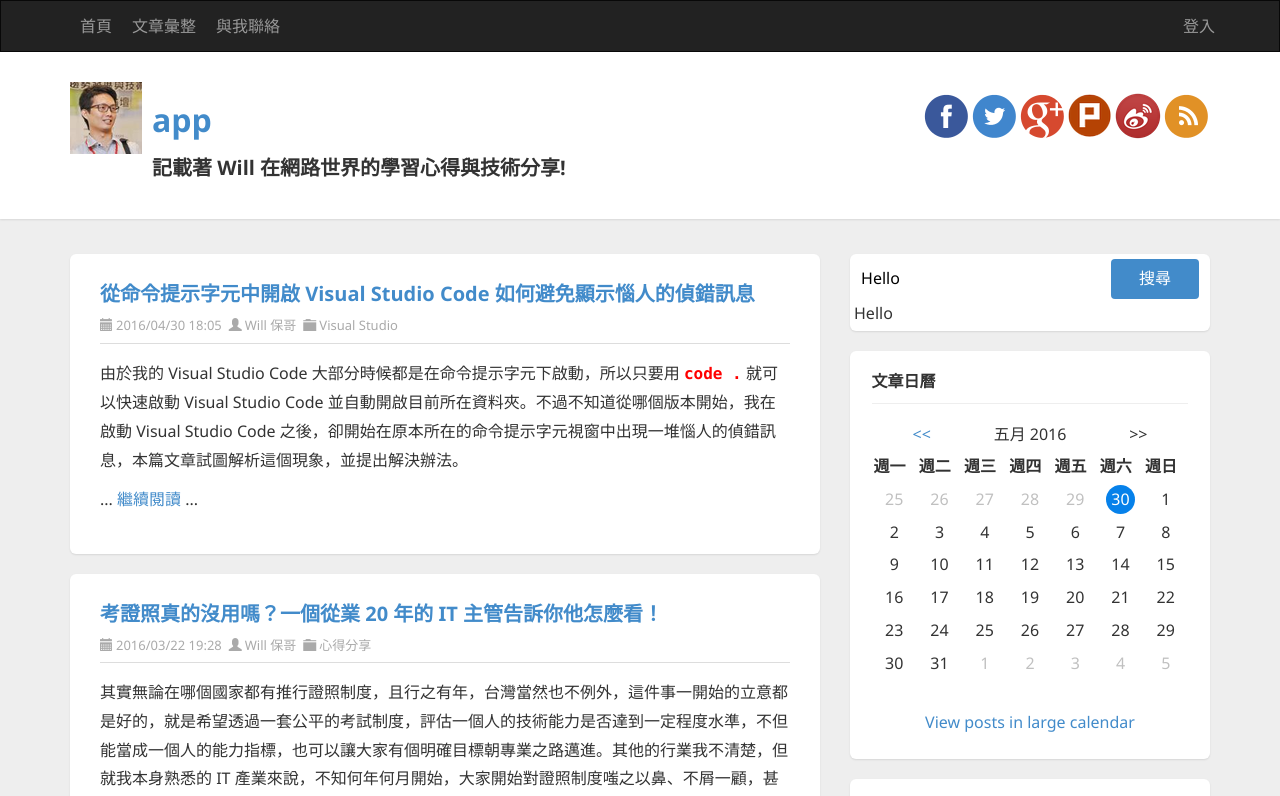
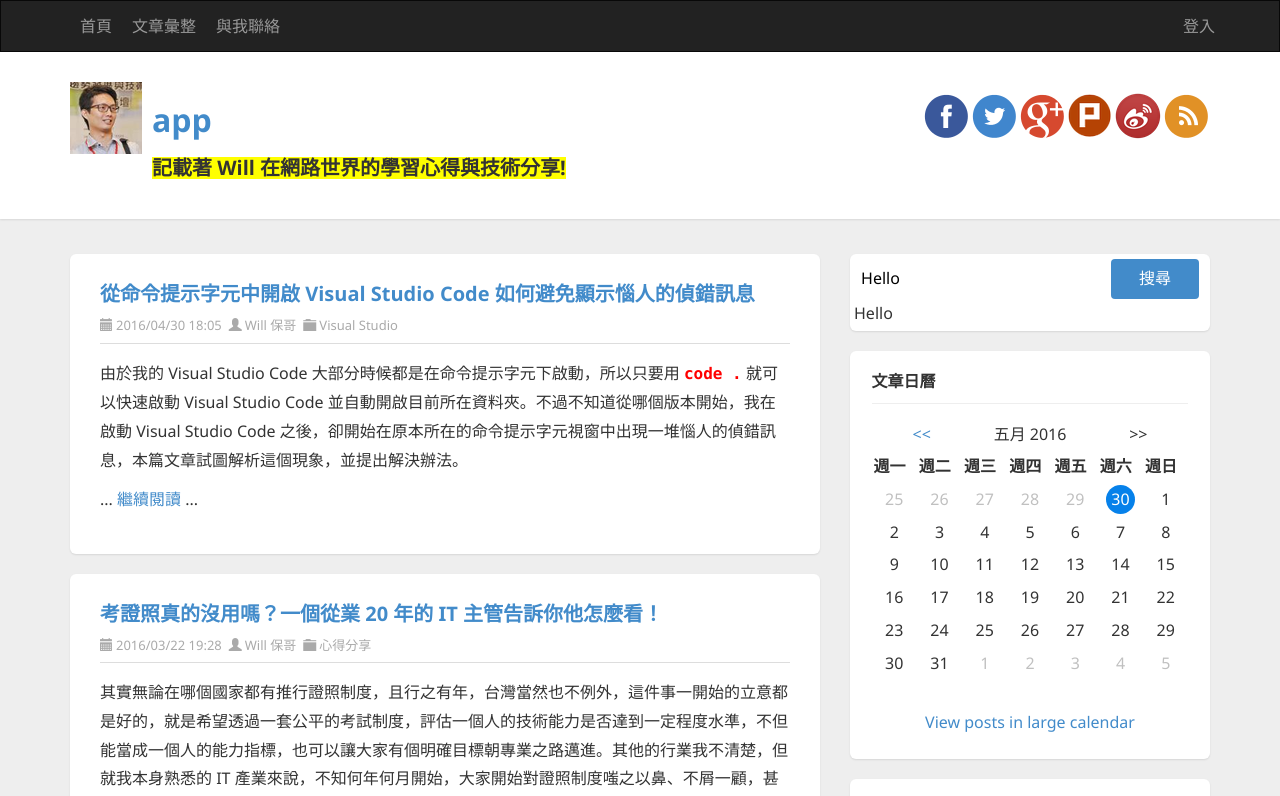
Before and after one commit to coolrare/NTC-NG4, an Angular app: page / in a window 1280 px wide. Shown: the top 796 px of the page. Built offline with nearby package versions, Linux system fonts and the light colour scheme.

Commit message:
示範 ngClass 的用法 1

```diff
--- a/src/app/header/header.component.css
+++ b/src/app/header/header.component.css
@@ -0,0 +1,3 @@
+.highlight {
+  background-color: yellow;
+}
--- a/src/app/header/header.component.html
+++ b/src/app/header/header.component.html
@@ -30,7 +30,7 @@
 
       <div class="pull-left">
         <h1><a href="http://blog.miniasp.com/">{{ title }}</a></h1>
-        <h3>{{ subtitle }}</h3>
+        <h3 [ngClass]="{'highlight': (title == 'app')}">{{ subtitle }}</h3>
       </div>
 
       <div id="social-icons" class="pull-right social-icon">
```
